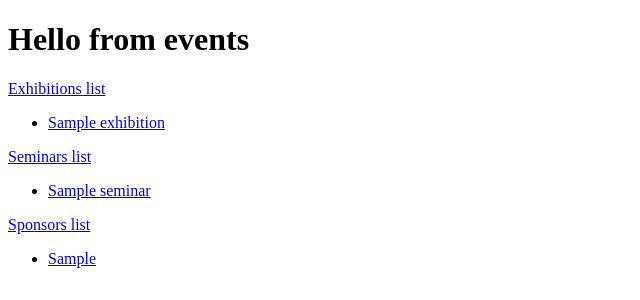
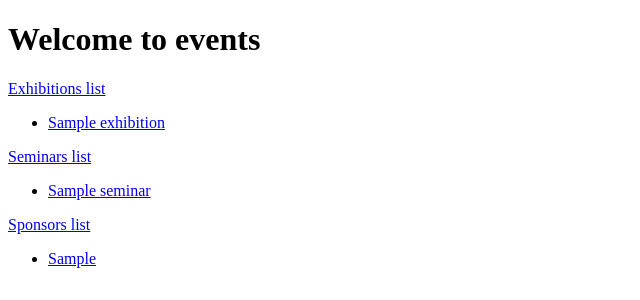
Before and after one commit to Alan052918/REAL-Library, a Django app: template events/templates/events/index.html in a window 1280 px wide. Shown: the top 300 px of the page, without its empty margins (0-640 px from the left). Run offline with Django 4.2, Linux system fonts and the light colour scheme; the template is opened without the code that fills it: most values are stand-ins (such as "Sample title", 1, 10 or a date in 2020).

Commit message:
Change views in events

```diff
--- a/events/templates/events/exhibition_detail.html
+++ b/events/templates/events/exhibition_detail.html
@@ -9,6 +9,7 @@
     <link rel="stylesheet" href="" />
   </head>
   <body>
+    <h1>Exhibition {{ exhibition.id }}</h1>
     ID: {{ exhibition.id }}
     <br />
     Name: {{ exhibition.name }}
--- a/events/templates/events/index.html
+++ b/events/templates/events/index.html
@@ -9,7 +9,7 @@
     <link rel="stylesheet" href="" />
   </head>
   <body>
-    <h1>Hello from events</h1>
+    <h1>Welcome to events</h1>
     <div class="container">
       <a href="/events/exhibitions/">Exhibitions list</a>
       {% if exhibition_list %}
--- a/events/templates/events/seminar_detail.html
+++ b/events/templates/events/seminar_detail.html
@@ -9,6 +9,7 @@
     <link rel="stylesheet" href="" />
   </head>
   <body>
+    <h1>Seminar {{ seminar.id }}</h1>
     ID: {{ seminar.id }}
     <br />
     Name: {{ seminar.name }}
--- a/events/templates/events/sponsor_detail.html
+++ b/events/templates/events/sponsor_detail.html
@@ -9,6 +9,7 @@
     <link rel="stylesheet" href="" />
   </head>
   <body>
+    <h1>Sponsor {{ sponsor.id }}</h1>
     ID: {{ sponsor.id }}
     <br />
     First Name: {{ sponsor.first_name }}
```
